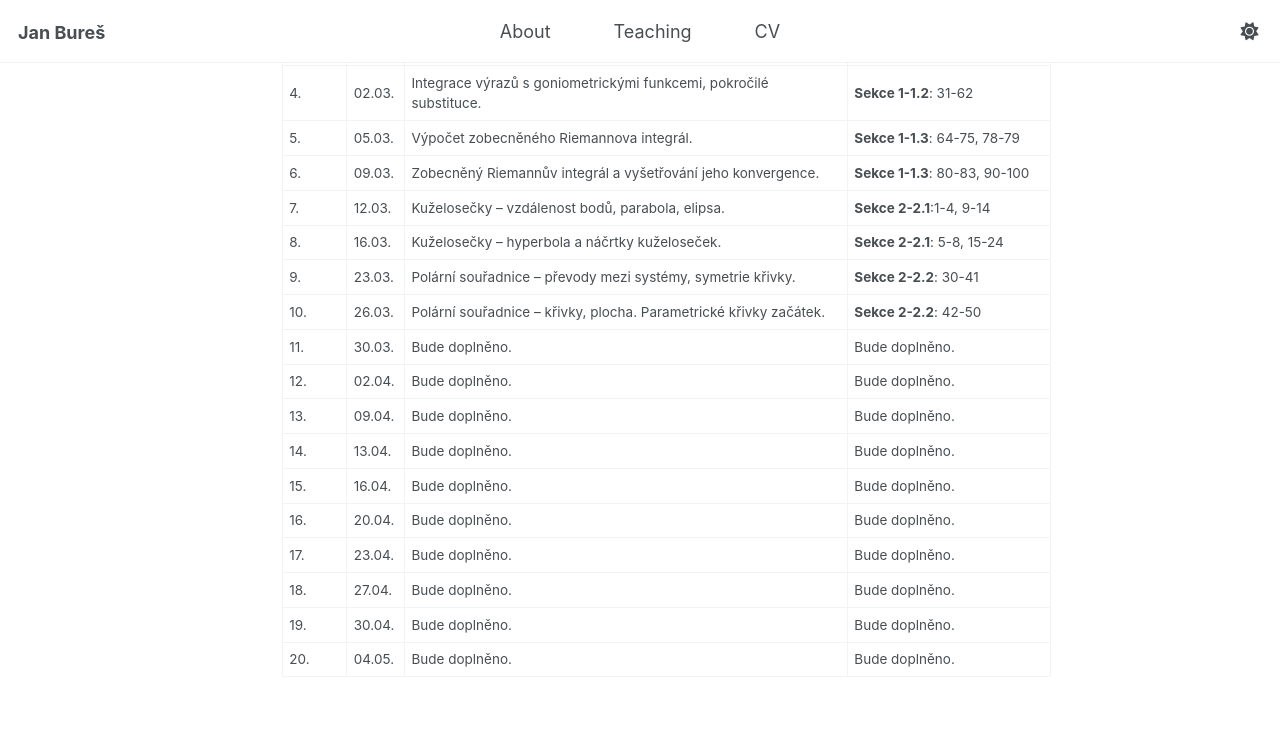
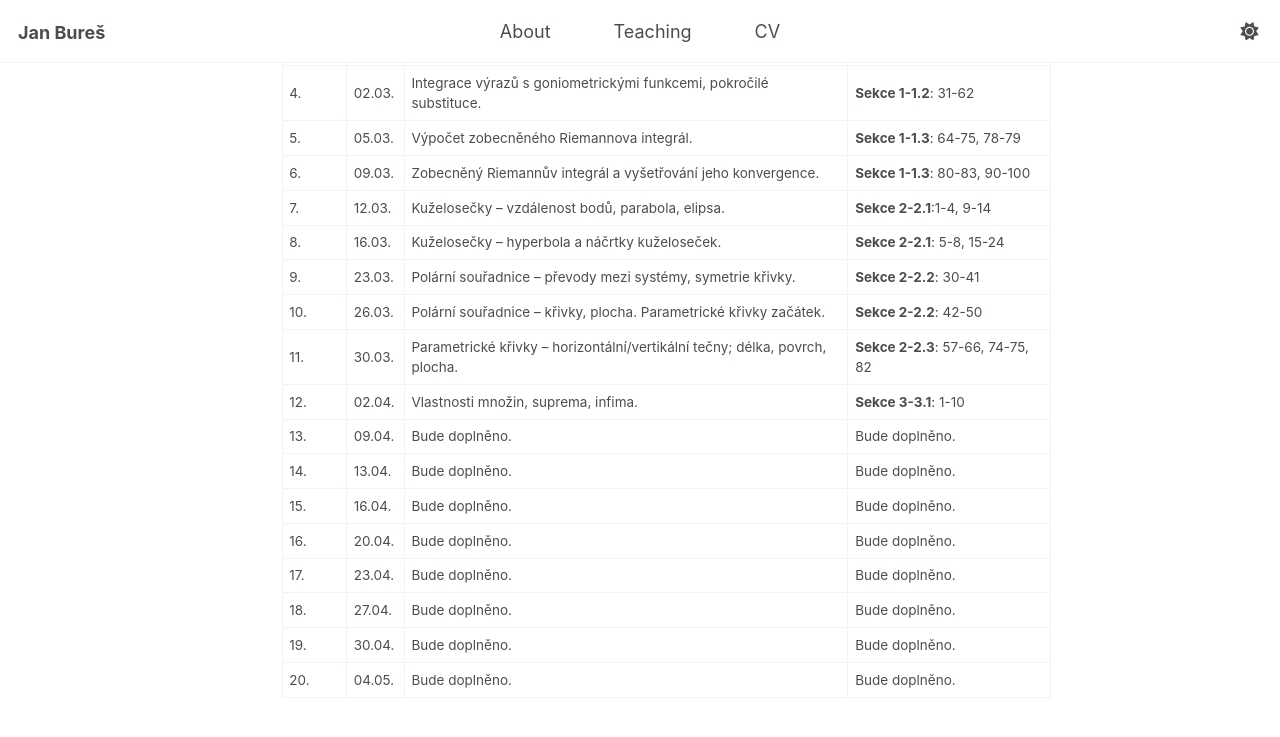
Before and after one commit to buresjan/buresjan.github.io, a Jekyll site: the page built from _teaching/2026-01mat2-cv.md, in a window 1280 px wide and 900 px high, scrolled down 1341 px. Shown: the top 737 px of the window. Built offline with Jekyll 4.4.1, drawn with Linux system fonts in a browser that asks for light colours.

Commit message:
problemy

```diff
--- a/_teaching/2026-01mat2-cv.md
+++ b/_teaching/2026-01mat2-cv.md
@@ -64,8 +64,8 @@ Doporučené příklady berte jako velmi doporučenou domácí přípravu na cvi
 | 8. | 16.03. | Kuželosečky -- hyperbola a náčrtky kuželoseček. | **Sekce 2-2.1**: 5-8, 15-24 |
 | 9. | 23.03. | Polární souřadnice -- převody mezi systémy, symetrie křivky. | **Sekce 2-2.2**: 30-41 |
 | 10. | 26.03. | Polární souřadnice -- křivky, plocha. Parametrické křivky začátek. | **Sekce 2-2.2**: 42-50 |
-| 11. | 30.03. | Bude doplněno. | Bude doplněno. |
-| 12. | 02.04. | Bude doplněno. | Bude doplněno. |
+| 11. | 30.03. | Parametrické křivky -- horizontální/vertikální tečny; délka, povrch, plocha. | **Sekce 2-2.3**: 57-66,  74-75, 82|
+| 12. | 02.04. | Vlastnosti množin, suprema, infima. | **Sekce 3-3.1**: 1-10 |
 | 13. | 09.04. | Bude doplněno. | Bude doplněno. |
 | 14. | 13.04. | Bude doplněno. | Bude doplněno. |
 | 15. | 16.04. | Bude doplněno. | Bude doplněno. |
```
